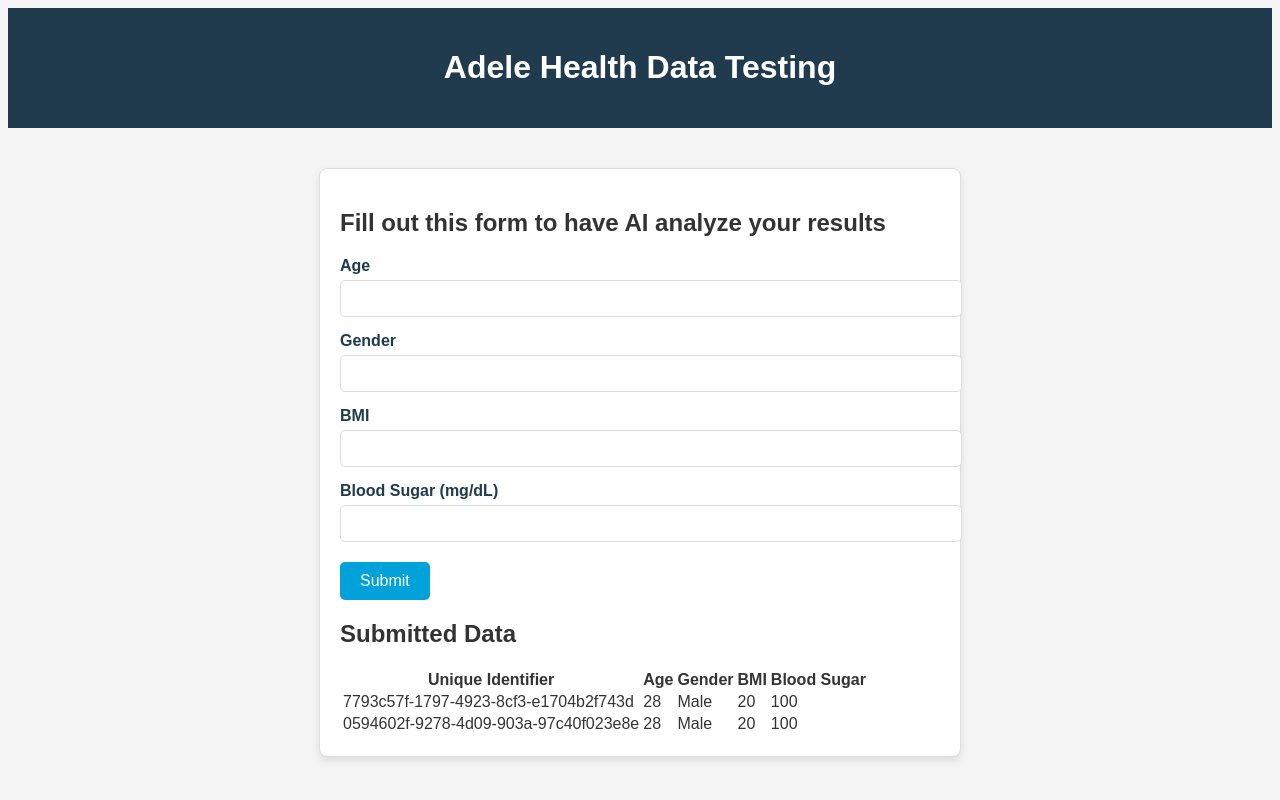
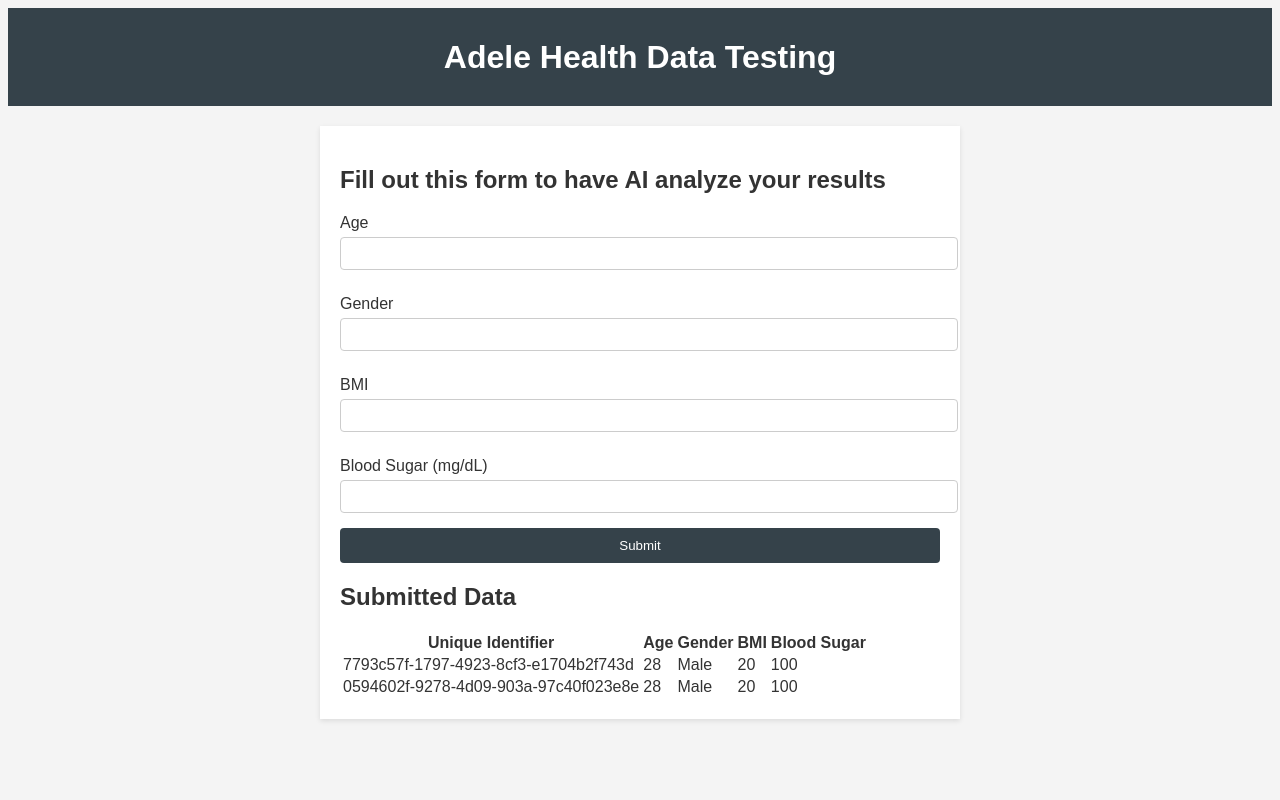
Before and after one commit to JonathanBoyd96/AdeleTest, a Flask app: page / in a window 1280 px wide. Run offline with Flask 3, Linux system fonts and the light colour scheme; data comes from the database, SQL or seed files in the repository.

Commit message:
Css testing

```diff
--- a/static/styles.css
+++ b/static/styles.css
@@ -1,61 +1,51 @@
-/* styles.css */
-
 body {
     font-family: Arial, sans-serif;
-    background-color: #f5f5f5;
+    background-color: #f4f4f4;
     color: #333;
 }
 
 header {
-    background-color: #1f3b4d; /* Dark blue shade */
+    background: #35424a;
     color: #ffffff;
-    padding: 20px;
+    padding: 10px 0;
     text-align: center;
 }
 
 .container {
-    margin: 40px auto;
-    width: 80%;
     max-width: 600px;
-    background-color: #ffffff;
-    border: 1px solid #ddd;
-    border-radius: 8px;
+    margin: 20px auto;
     padding: 20px;
-    box-shadow: 0 4px 8px rgba(0, 0, 0, 0.1);
+    background: #ffffff;
+    box-shadow: 0 2px 5px rgba(0,0,0,0.1);
 }
 
-.form-title {
-    font-size: 24px;
-    color: #1f3b4d;
+h1, h2 {
     margin-bottom: 20px;
 }
 
 label {
-    font-weight: bold;
     display: block;
-    margin-top: 15px;
-    color: #1f3b4d;
+    margin: 10px 0 5px;
 }
 
-input[type="text"] {
+input {
     width: 100%;
-    padding: 10px;
-    margin-top: 5px;
-    border: 1px solid #ddd;
-    border-radius: 5px;
+    padding: 8px;
+    margin-bottom: 15px;
+    border: 1px solid #ccc;
+    border-radius: 4px;
 }
 
 button {
-    margin-top: 20px;
-    background-color: #00a2d9; /* Bright blue for buttons */
-    color: #ffffff;
+    width: 100%;
+    padding: 10px;
+    background-color: #35424a;
+    color: white;
     border: none;
-    padding: 10px 20px;
-    font-size: 16px;
-    border-radius: 5px;
+    border-radius: 4px;
     cursor: pointer;
 }
 
 button:hover {
-    background-color: #008bb5;
+    background-color: #45a049;
 }
--- a/templates/index.html
+++ b/templates/index.html
@@ -4,7 +4,7 @@
     <meta charset="UTF-8">
     <meta name="viewport" content="width=device-width, initial-scale=1.0">
     <title>Adele Health Data Testing</title>
-    <link rel="stylesheet" href="{{ url_for('static', filename='styles.css') }}">
+    <link rel="stylesheet" href="/Users/jonathanboyd/Documents/AdeleTest/static/styles.css">
 </head>
 <body>
     <header>
```
